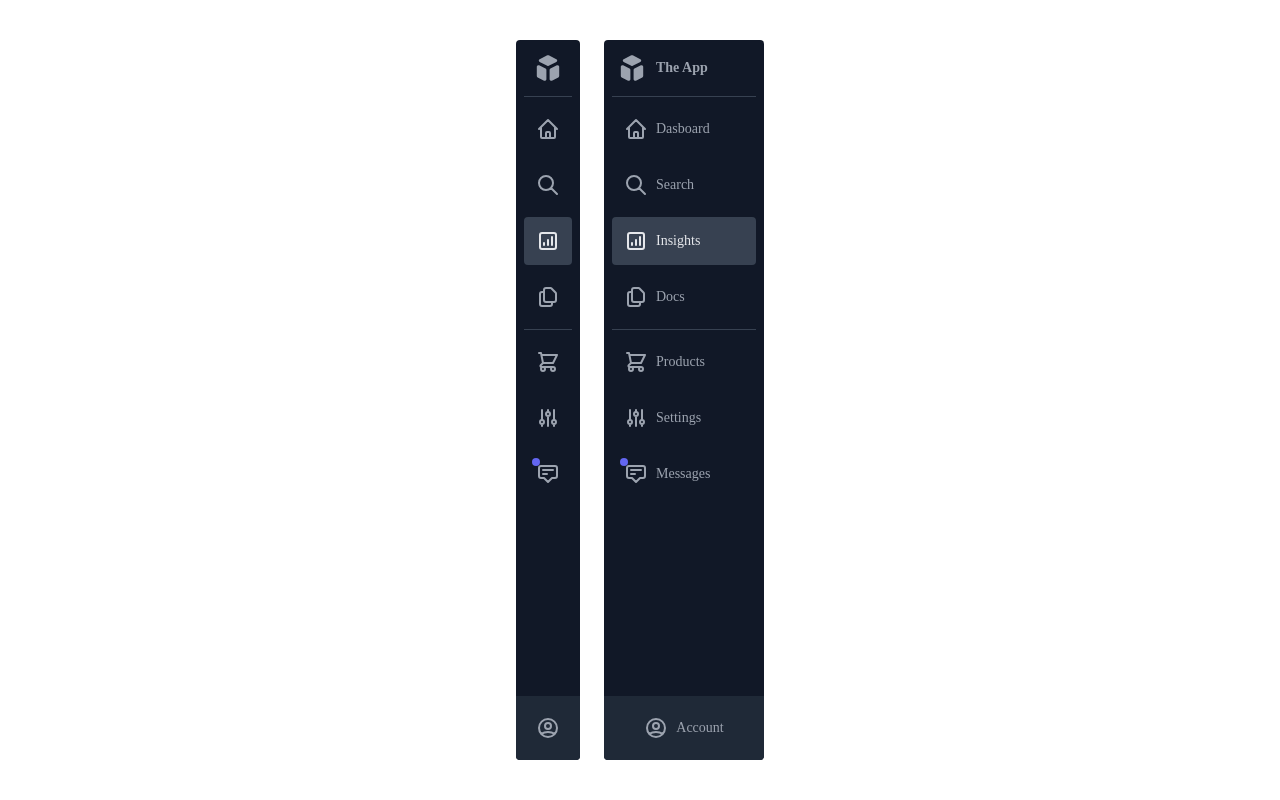
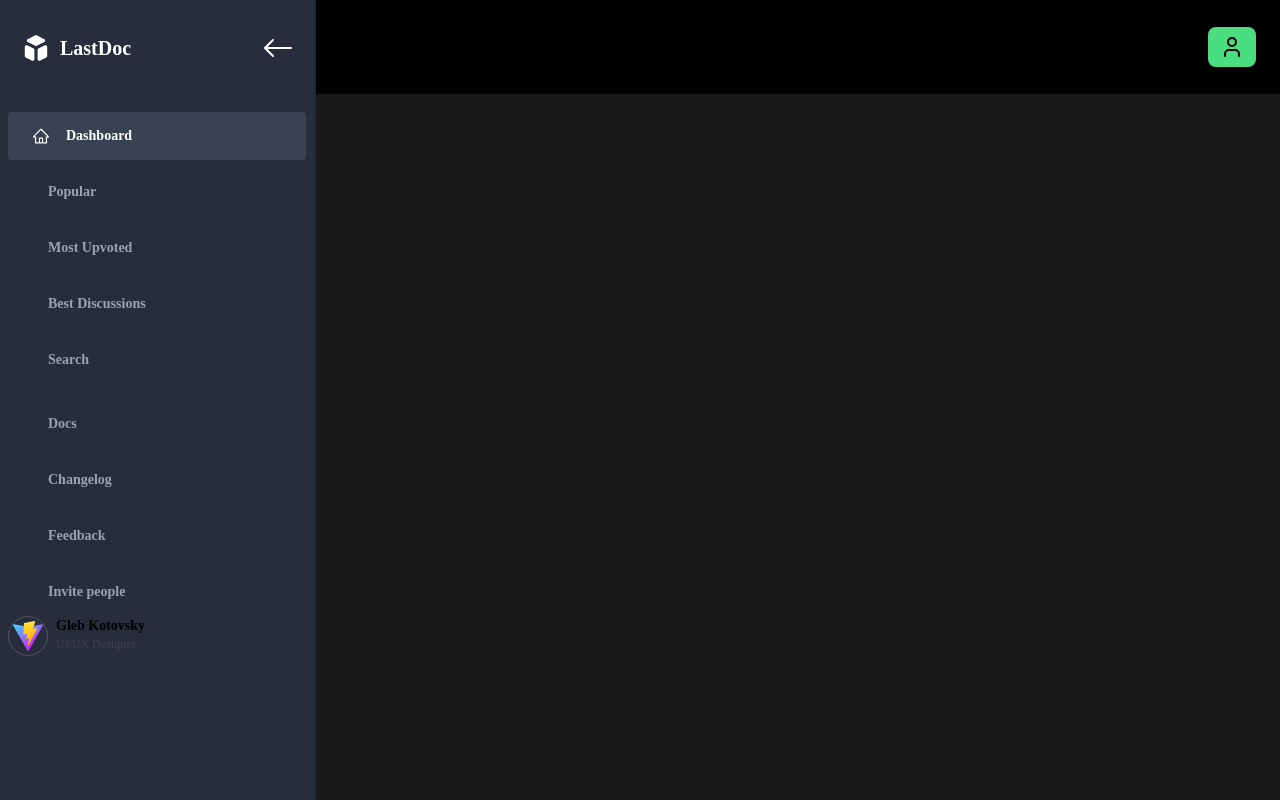
Before and after one commit to TerrniT/LastDoc, a React (Vite) app: page / in a window 1280 px wide. Built offline with nearby package versions, Linux system fonts and the light colour scheme.

Commit message:
feat(sidebar): add animation / types

```diff
--- a/package.json
+++ b/package.json
@@ -16,9 +16,11 @@
   "dependencies": {
     "class-variance-authority": "^0.4.0",
     "clsx": "^1.2.1",
+    "framer-motion": "^9.0.2",
     "lucide-react": "^0.112.0",
     "react": "^18.2.0",
     "react-dom": "^18.2.0",
+    "react-icons": "^4.7.1",
     "tailwind-merge": "^1.9.1",
     "tailwindcss-animate": "^1.0.5"
   },
--- a/src/App.tsx
+++ b/src/App.tsx
@@ -1,6 +1,9 @@
-import { Button } from "./components/atoms/button";
 import Sidebar from "./components/Sidebar";
 
 export default function App() {
-	return <Sidebar />;
+	return (
+		<>
+			<Sidebar />
+		</>
+	);
 }
--- a/src/components/Content.tsx
+++ /dev/null
@@ -1,5 +0,0 @@
-const Content = () => {
-	return <div>Content</div>;
-};
-
-export default Content;
--- a/src/components/Sidebar.tsx
+++ b/src/components/Sidebar.tsx
@@ -1,358 +1,180 @@
-import React from "react";
+import React, { useEffect, useState } from "react";
+import { motion, useAnimation } from "framer-motion";
+import { User } from "lucide-react";
+import { BsArrowRight } from "react-icons/bs";
+import { AiOutlineHome } from "react-icons/ai";
+import SidebarOption from "./atoms/SidebarOption";
+
+const options = [
+	{
+		title: "Dashboard",
+		icon: AiOutlineHome,
+		active: true,
+	},
+	{
+		title: "Popular",
+	},
+	{
+		title: "Most Upvoted",
+	},
+	{
+		title: "Best Discussions",
+	},
+	{
+		title: "Search",
+	},
+];
+
+const footerOptions = [
+	{
+		title: "Docs",
+	},
+	{
+		title: "Changelog",
+	},
+	{
+		title: "Feedback",
+	},
+	{
+		title: "Invite people",
+	},
+];
 
 const Sidebar = () => {
+	const [active, setActive] = useState(false);
+	const controls = useAnimation();
+	const controlText = useAnimation();
+	const controlTitleText = useAnimation();
+
+	console.log("rerender");
+
+	const showMore = () => {
+		controls.start({
+			width: "316px",
+			transition: { duration: 0.003 },
+		});
+		controlText.start({
+			opacity: 1,
+			display: "block",
+			transition: { delay: 0.3 },
+		});
+		controlTitleText.start({
+			opacity: 1,
+			transition: { delay: 0.3 },
+		});
+
+		setActive(true);
+	};
+
+	const showLess = () => {
+		controls.start({
+			width: "110px",
+			transition: { duration: 0.001 },
+		});
+
+		controlText.start({
+			opacity: 0,
+			display: "none",
+		});
+
+		controlTitleText.start({
+			opacity: 0,
+		});
+
+		setActive(false);
+	};
+
+	useEffect(() => {
+		showMore();
+	}, []);
+
 	return (
-		<div className='flex items-center justify-center w-screen h-screen p-10 space-x-6 '>
-			<div className='flex flex-col items-center w-16 h-full overflow-hidden text-gray-400 bg-gray-900 rounded'>
-				<a className='flex items-center justify-center mt-3' href='#'>
+		<div className='flex min-h-screen bg-[#111727]/90'>
+			<motion.div
+				animate={controls}
+				className='max-w-[316px] animate duration-300 border-r-2 border-gray-800 relative flex flex-col min-h-screen group'
+			>
+				{active ? (
+					<div className='p-5 flex items-center justify-between h-24 w-full'>
+						<div className='flex items-center gap-2'>
 							<svg
-						className='w-8 h-8 fill-current'
+								className='w-8 h-8 fill-current text-white'
 								xmlns='http://www.w3.org/2000/svg'
 								viewBox='0 0 20 20'
 								fill='currentColor'
 							>
 								<path d='M11 17a1 1 0 001.447.894l4-2A1 1 0 0017 15V9.236a1 1 0 00-1.447-.894l-4 2a1 1 0 00-.553.894V17zM15.211 6.276a1 1 0 000-1.788l-4.764-2.382a1 1 0 00-.894 0L4.789 4.488a1 1 0 000 1.788l4.764 2.382a1 1 0 00.894 0l4.764-2.382zM4.447 8.342A1 1 0 003 9.236V15a1 1 0 00.553.894l4 2A1 1 0 009 17v-5.764a1 1 0 00-.553-.894l-4-2z' />
 							</svg>
-				</a>
-				<div className='flex flex-col items-center mt-3 border-t border-gray-700'>
-					<a
-						className='flex items-center justify-center w-12 h-12 mt-2 rounded hover:bg-gray-700 hover:text-gray-300'
-						href='#'
-					>
-						<svg
-							className='w-6 h-6 stroke-current'
-							xmlns='http://www.w3.org/2000/svg'
-							fill='none'
-							viewBox='0 0 24 24'
-							stroke='currentColor'
-						>
-							<path
-								strokeLinecap='round'
-								strokeLinejoin='round'
-								strokeWidth='2'
-								d='M3 12l2-2m0 0l7-7 7 7M5 10v10a1 1 0 001 1h3m10-11l2 2m-2-2v10a1 1 0 01-1 1h-3m-6 0a1 1 0 001-1v-4a1 1 0 011-1h2a1 1 0 011 1v4a1 1 0 001 1m-6 0h6'
-							/>
-						</svg>
-					</a>
-					<a
-						className='flex items-center justify-center w-12 h-12 mt-2 rounded hover:bg-gray-700 hover:text-gray-300'
-						href='#'
-					>
-						<svg
-							className='w-6 h-6 stroke-current'
-							xmlns='http://www.w3.org/2000/svg'
-							fill='none'
-							viewBox='0 0 24 24'
-							stroke='currentColor'
-						>
-							<path
-								strokeLinecap='round'
-								strokeLinejoin='round'
-								strokeWidth='2'
-								d='M21 21l-6-6m2-5a7 7 0 11-14 0 7 7 0 0114 0z'
-							/>
-						</svg>
-					</a>
-					<a
-						className='flex items-center justify-center w-12 h-12 mt-2 text-gray-200 bg-gray-700 rounded'
-						href='#'
-					>
-						<svg
-							className='w-6 h-6 stroke-current'
-							xmlns='http://www.w3.org/2000/svg'
-							fill='none'
-							viewBox='0 0 24 24'
-							stroke='currentColor'
-						>
-							<path
-								strokeLinecap='round'
-								strokeLinejoin='round'
-								strokeWidth='2'
-								d='M16 8v8m-4-5v5m-4-2v2m-2 4h12a2 2 0 002-2V6a2 2 0 00-2-2H6a2 2 0 00-2 2v12a2 2 0 002 2z'
-							/>
-						</svg>
-					</a>
-					<a
-						className='flex items-center justify-center w-12 h-12 mt-2 rounded hover:bg-gray-700 hover:text-gray-300'
-						href='#'
-					>
-						<svg
-							className='w-6 h-6 stroke-current'
-							xmlns='http://www.w3.org/2000/svg'
-							fill='none'
-							viewBox='0 0 24 24'
-							stroke='currentColor'
-						>
-							<path
-								strokeLinecap='round'
-								strokeLinejoin='round'
-								strokeWidth='2'
-								d='M8 7v8a2 2 0 002 2h6M8 7V5a2 2 0 012-2h4.586a1 1 0 01.707.293l4.414 4.414a1 1 0 01.293.707V15a2 2 0 01-2 2h-2M8 7H6a2 2 0 00-2 2v10a2 2 0 002 2h8a2 2 0 002-2v-2'
-							/>
-						</svg>
-					</a>
-				</div>
-				<div className='flex flex-col items-center mt-2 border-t border-gray-700'>
-					<a
-						className='flex items-center justify-center w-12 h-12 mt-2 rounded hover:bg-gray-700 hover:text-gray-300'
-						href='#'
-					>
-						<svg
-							className='w-6 h-6 stroke-current'
-							xmlns='http://www.w3.org/2000/svg'
-							fill='none'
-							viewBox='0 0 24 24'
-							stroke='currentColor'
-						>
-							<path
-								strokeLinecap='round'
-								strokeLinejoin='round'
-								strokeWidth='2'
-								d='M3 3h2l.4 2M7 13h10l4-8H5.4M7 13L5.4 5M7 13l-2.293 2.293c-.63.63-.184 1.707.707 1.707H17m0 0a2 2 0 100 4 2 2 0 000-4zm-8 2a2 2 0 11-4 0 2 2 0 014 0z'
-							/>
-						</svg>
-					</a>
-					<a
-						className='flex items-center justify-center w-12 h-12 mt-2 rounded hover:bg-gray-700 hover:text-gray-300'
-						href='#'
-					>
-						<svg
-							className='w-6 h-6 stroke-current'
-							xmlns='http://www.w3.org/2000/svg'
-							fill='none'
-							viewBox='0 0 24 24'
-							stroke='currentColor'
-						>
-							<path
-								strokeLinecap='round'
-								strokeLinejoin='round'
-								strokeWidth='2'
-								d='M12 6V4m0 2a2 2 0 100 4m0-4a2 2 0 110 4m-6 8a2 2 0 100-4m0 4a2 2 0 110-4m0 4v2m0-6V4m6 6v10m6-2a2 2 0 100-4m0 4a2 2 0 110-4m0 4v2m0-6V4'
-							/>
-						</svg>
-					</a>
-					<a
-						className='relative flex items-center justify-center w-12 h-12 mt-2 rounded hover:bg-gray-700 hover:text-gray-300'
-						href='#'
-					>
-						<svg
-							className='w-6 h-6 stroke-current'
-							xmlns='http://www.w3.org/2000/svg'
-							fill='none'
-							viewBox='0 0 24 24'
-							stroke='currentColor'
-						>
-							<path
-								strokeLinecap='round'
-								strokeLinejoin='round'
-								strokeWidth='2'
-								d='M7 8h10M7 12h4m1 8l-4-4H5a2 2 0 01-2-2V6a2 2 0 012-2h14a2 2 0 012 2v8a2 2 0 01-2 2h-3l-4 4z'
-							/>
-						</svg>
-						<span className='absolute top-0 left-0 w-2 h-2 mt-2 ml-2 bg-indigo-500 rounded-full'></span>
-					</a>
-				</div>
-				<a
-					className='flex items-center justify-center w-16 h-16 mt-auto bg-gray-800 hover:bg-gray-700 hover:text-gray-300'
-					href='#'
-				>
-					<svg
-						className='w-6 h-6 stroke-current'
-						xmlns='http://www.w3.org/2000/svg'
-						fill='none'
-						viewBox='0 0 24 24'
-						stroke='currentColor'
-					>
-						<path
-							strokeLinecap='round'
-							strokeLinejoin='round'
-							strokeWidth='2'
-							d='M5.121 17.804A13.937 13.937 0 0112 16c2.5 0 4.847.655 6.879 1.804M15 10a3 3 0 11-6 0 3 3 0 016 0zm6 2a9 9 0 11-18 0 9 9 0 0118 0z'
-						/>
-					</svg>
-				</a>
+							<p className='font-bold text-xl text-white'>LastDoc</p>
 						</div>
 
-			<div className='flex flex-col items-center w-40 h-full overflow-hidden text-gray-400 bg-gray-900 rounded'>
-				<a className='flex items-center w-full px-3 mt-3' href='#'>
+						<BsArrowRight
+							className='text-2xl text-white cursor-pointer w-8 h-8 group-hover:block rotate-180 '
+							onClick={showLess}
+						/>
+					</div>
+				) : (
+					<div className='p-6 flex  items-center justify-between h-24 w-full'>
+						<div className='flex items-center justify-center cursor-pointer' onClick={showMore}>
 							<svg
-						className='w-8 h-8 fill-current'
+								className='w-8 h-8 fill-current text-white'
 								xmlns='http://www.w3.org/2000/svg'
 								viewBox='0 0 20 20'
 								fill='currentColor'
 							>
 								<path d='M11 17a1 1 0 001.447.894l4-2A1 1 0 0017 15V9.236a1 1 0 00-1.447-.894l-4 2a1 1 0 00-.553.894V17zM15.211 6.276a1 1 0 000-1.788l-4.764-2.382a1 1 0 00-.894 0L4.789 4.488a1 1 0 000 1.788l4.764 2.382a1 1 0 00.894 0l4.764-2.382zM4.447 8.342A1 1 0 003 9.236V15a1 1 0 00.553.894l4 2A1 1 0 009 17v-5.764a1 1 0 00-.553-.894l-4-2z' />
 							</svg>
-					<span className='ml-2 text-sm font-bold'>The App</span>
-				</a>
-				<div className='w-full px-2'>
-					<div className='flex flex-col items-center w-full mt-3 border-t border-gray-700'>
-						<a
-							className='flex items-center w-full h-12 px-3 mt-2 rounded hover:bg-gray-700 hover:text-gray-300'
-							href='#'
-						>
-							<svg
-								className='w-6 h-6 stroke-current'
-								xmlns='http://www.w3.org/2000/svg'
-								fill='none'
-								viewBox='0 0 24 24'
-								stroke='currentColor'
-							>
-								<path
-									strokeLinecap='round'
-									strokeLinejoin='round'
-									strokeWidth='2'
-									d='M3 12l2-2m0 0l7-7 7 7M5 10v10a1 1 0 001 1h3m10-11l2 2m-2-2v10a1 1 0 01-1 1h-3m-6 0a1 1 0 001-1v-4a1 1 0 011-1h2a1 1 0 011 1v4a1 1 0 001 1m-6 0h6'
-								/>
-							</svg>
-							<span className='ml-2 text-sm font-medium'>Dasboard</span>
-						</a>
-						<a
-							className='flex items-center w-full h-12 px-3 mt-2 rounded hover:bg-gray-700 hover:text-gray-300'
-							href='#'
-						>
-							<svg
-								className='w-6 h-6 stroke-current'
-								xmlns='http://www.w3.org/2000/svg'
-								fill='none'
-								viewBox='0 0 24 24'
-								stroke='currentColor'
-							>
-								<path
-									strokeLinecap='round'
-									strokeLinejoin='round'
-									strokeWidth='2'
-									d='M21 21l-6-6m2-5a7 7 0 11-14 0 7 7 0 0114 0z'
-								/>
-							</svg>
-							<span className='ml-2 text-sm font-medium'>Search</span>
-						</a>
-						<a
-							className='flex items-center w-full h-12 px-3 mt-2 text-gray-200 bg-gray-700 rounded'
-							href='#'
-						>
-							<svg
-								className='w-6 h-6 stroke-current'
-								xmlns='http://www.w3.org/2000/svg'
-								fill='none'
-								viewBox='0 0 24 24'
-								stroke='currentColor'
-							>
-								<path
-									strokeLinecap='round'
-									strokeLinejoin='round'
-									strokeWidth='2'
-									d='M16 8v8m-4-5v5m-4-2v2m-2 4h12a2 2 0 002-2V6a2 2 0 00-2-2H6a2 2 0 00-2 2v12a2 2 0 002 2z'
-								/>
-							</svg>
-							<span className='ml-2 text-sm font-medium'>Insights</span>
-						</a>
-						<a
-							className='flex items-center w-full h-12 px-3 mt-2 rounded hover:bg-gray-700 hover:text-gray-300'
-							href='#'
-						>
-							<svg
-								className='w-6 h-6 stroke-current'
-								xmlns='http://www.w3.org/2000/svg'
-								fill='none'
-								viewBox='0 0 24 24'
-								stroke='currentColor'
-							>
-								<path
-									strokeLinecap='round'
-									strokeLinejoin='round'
-									strokeWidth='2'
-									d='M8 7v8a2 2 0 002 2h6M8 7V5a2 2 0 012-2h4.586a1 1 0 01.707.293l4.414 4.414a1 1 0 01.293.707V15a2 2 0 01-2 2h-2M8 7H6a2 2 0 00-2 2v10a2 2 0 002 2h8a2 2 0 002-2v-2'
-								/>
-							</svg>
-							<span className='ml-2 text-sm font-medium'>Docs</span>
-						</a>
-					</div>
-					<div className='flex flex-col items-center w-full mt-2 border-t border-gray-700'>
-						<a
-							className='flex items-center w-full h-12 px-3 mt-2 rounded hover:bg-gray-700 hover:text-gray-300'
-							href='#'
-						>
-							<svg
-								className='w-6 h-6 stroke-current'
-								xmlns='http://www.w3.org/2000/svg'
-								fill='none'
-								viewBox='0 0 24 24'
-								stroke='currentColor'
-							>
-								<path
-									strokeLinecap='round'
-									strokeLinejoin='round'
-									strokeWidth='2'
-									d='M3 3h2l.4 2M7 13h10l4-8H5.4M7 13L5.4 5M7 13l-2.293 2.293c-.63.63-.184 1.707.707 1.707H17m0 0a2 2 0 100 4 2 2 0 000-4zm-8 2a2 2 0 11-4 0 2 2 0 014 0z'
-								/>
-							</svg>
-							<span className='ml-2 text-sm font-medium'>Products</span>
-						</a>
-						<a
-							className='flex items-center w-full h-12 px-3 mt-2 rounded hover:bg-gray-700 hover:text-gray-300'
-							href='#'
-						>
-							<svg
-								className='w-6 h-6 stroke-current'
-								xmlns='http://www.w3.org/2000/svg'
-								fill='none'
-								viewBox='0 0 24 24'
-								stroke='currentColor'
-							>
-								<path
-									strokeLinecap='round'
-									strokeLinejoin='round'
-									strokeWidth='2'
-									d='M12 6V4m0 2a2 2 0 100 4m0-4a2 2 0 110 4m-6 8a2 2 0 100-4m0 4a2 2 0 110-4m0 4v2m0-6V4m6 6v10m6-2a2 2 0 100-4m0 4a2 2 0 110-4m0 4v2m0-6V4'
-								/>
-							</svg>
-							<span className='ml-2 text-sm font-medium'>Settings</span>
-						</a>
-						<a
-							className='relative flex items-center w-full h-12 px-3 mt-2 rounded hover:bg-gray-700 hover:text-gray-300'
-							href='#'
-						>
-							<svg
-								className='w-6 h-6 stroke-current'
-								xmlns='http://www.w3.org/2000/svg'
-								fill='none'
-								viewBox='0 0 24 24'
-								stroke='currentColor'
-							>
-								<path
-									strokeLinecap='round'
-									strokeLinejoin='round'
-									strokeWidth='2'
-									d='M7 8h10M7 12h4m1 8l-4-4H5a2 2 0 01-2-2V6a2 2 0 012-2h14a2 2 0 012 2v8a2 2 0 01-2 2h-3l-4 4z'
-								/>
-							</svg>
-							<span className='ml-2 text-sm font-medium'>Messages</span>
-							<span className='absolute top-0 left-0 w-2 h-2 mt-2 ml-2 bg-indigo-500 rounded-full'></span>
-						</a>
 						</div>
 					</div>
-				<a
-					className='flex items-center justify-center w-full h-16 mt-auto bg-gray-800 hover:bg-gray-700 hover:text-gray-300'
-					href='#'
+				)}
+				<div className='w-full px-2'>
+					<div className='flex flex-col w-full mt-2'>
+						{options.map((link, index) => (
+							<div key={index}>
+								<SidebarOption animate={controlText} link={link} />
+							</div>
+						))}
+					</div>
+
+					<div className='flex flex-col w-full mt-2'>
+						{footerOptions.map((link, index) => (
+							<div key={index}>
+								<SidebarOption animate={controlText} link={link} />
+							</div>
+						))}
+					</div>
+
+					<div className='flex gap-2'>
+						<div className='border border-gray-600 rounded-full w-10 h-10 flex items-center justify-center'>
+							<img src='/vite.svg' alt='profile picture' width={30} height={30} />
+						</div>
+						<div>
+							<motion.h1 animate={controlText} className='text-sm font-bold'>
+                Gleb Kotovsky
+							</motion.h1>
+							<motion.p
+								animate={controlText}
+								className='text-xs text-zinc-700 font-medium transition-all duration-150'
 							>
-					<svg
-						className='w-6 h-6 stroke-current'
-						xmlns='http://www.w3.org/2000/svg'
-						fill='none'
-						viewBox='0 0 24 24'
-						stroke='currentColor'
+                UI/UX Designer
+							</motion.p>
+						</div>
+					</div>
+				</div>
+			</motion.div>
+
+			<motion.div className='animate duration-300 flex-1 flex-col bg-zinc-900  min-h-screen '>
+				<motion.div className='animate duration-300 flex-1 border-b-2 border-zinc-900 bg-black flex flex-col h-24'>
+					<button
+						title='Add link'
+						className='flex items-center justify-center self-end my-auto w-auto px-3 py-2 mr-6 font-bold text-black bg-green-400 rounded-lg'
 					>
-						<path
-							strokeLinecap='round'
-							strokeLinejoin='round'
-							strokeWidth='2'
-							d='M5.121 17.804A13.937 13.937 0 0112 16c2.5 0 4.847.655 6.879 1.804M15 10a3 3 0 11-6 0 3 3 0 016 0zm6 2a9 9 0 11-18 0 9 9 0 0118 0z'
-						/>
-					</svg>
-					<span className='ml-2 text-sm font-medium'>Account</span>
-				</a>
-			</div>
+						<User className='text-2xl' />
+					</button>
+				</motion.div>
+
+				<motion.div className='animate duration-300 flex-1  bg-zinc-900 '></motion.div>
+			</motion.div>
 		</div>
 	);
 };
--- /dev/null
+++ b/src/components/atoms/SidebarOption.tsx
@@ -0,0 +1,27 @@
+import React from "react";
+import { motion } from "framer-motion";
+import { OptionType } from "../types";
+
+interface OptionProps {
+  animate: any
+  link: OptionType
+}
+
+const SidebarOption = ({ link, animate }: OptionProps) => {
+	return (
+		<div
+			className={`flex items-center w-full h-12 px-6 mt-2 rounded ${
+				link.active ? "bg-gray-700 text-white" : "bg-transparent text-gray-400"
+			} hover:bg-gray-700 hover:text-gray-300 cursor-pointer`}
+		>
+			{link.icon && (
+				<link.icon className={`text-lg ${link.active ? "text-gray-50" : "text-white"} `} />
+			)}
+			<motion.span animate={animate} className='ml-4 text-sm font-bold'>
+				{link.title}
+			</motion.span>
+		</div>
+	);
+};
+
+export default SidebarOption;
--- /dev/null
+++ b/src/components/types.ts
@@ -0,0 +1,8 @@
+import { IconType } from "react-icons/lib";
+
+export type OptionType = {
+  title: string
+  icon?: IconType
+  active?: boolean
+  rightIcon?: boolean
+}
```
Also changed, not shown: 2 other files (tests, documents, lock files or other folders). Lines whose indentation alone changed are shown as unchanged.
